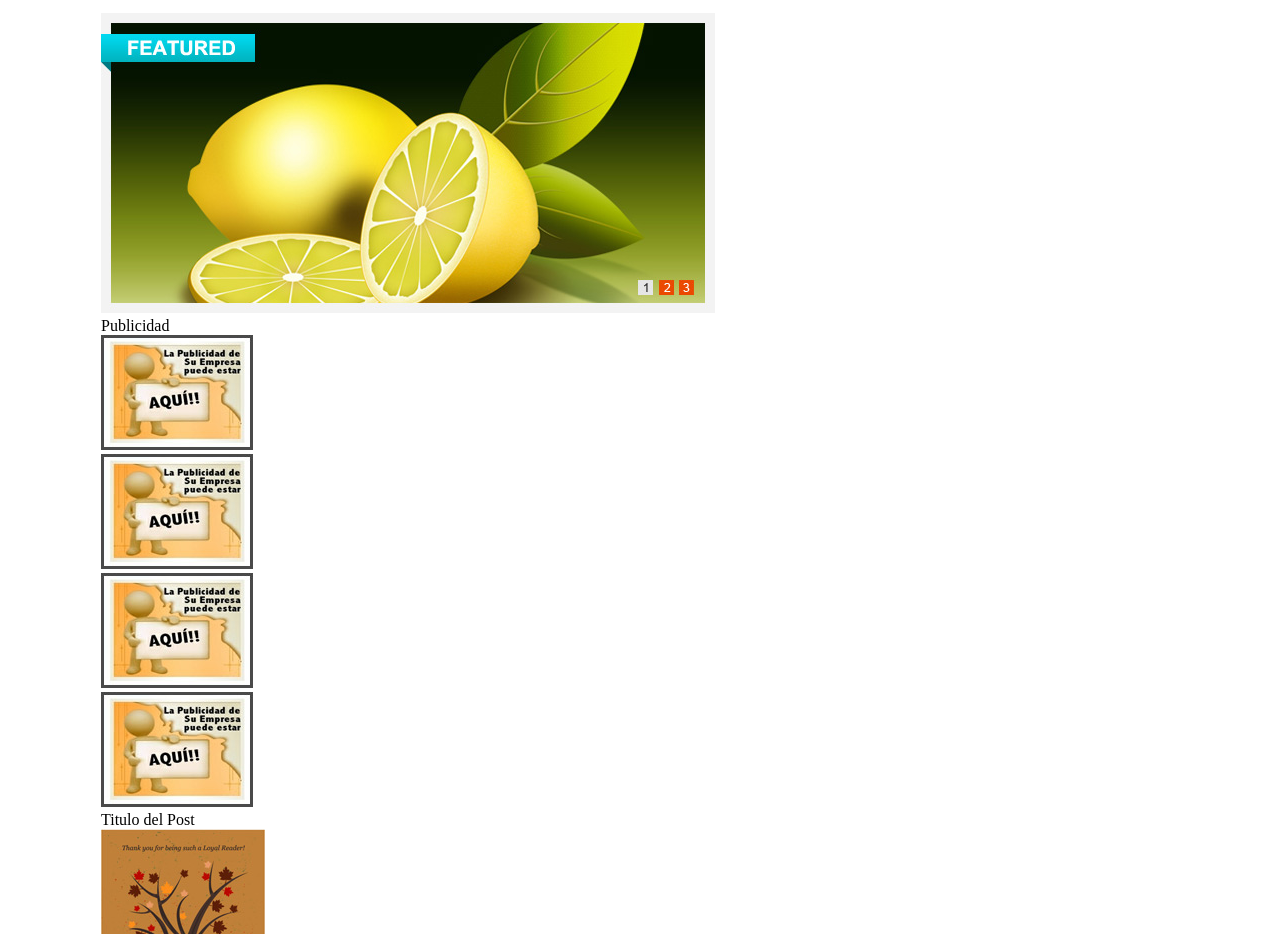
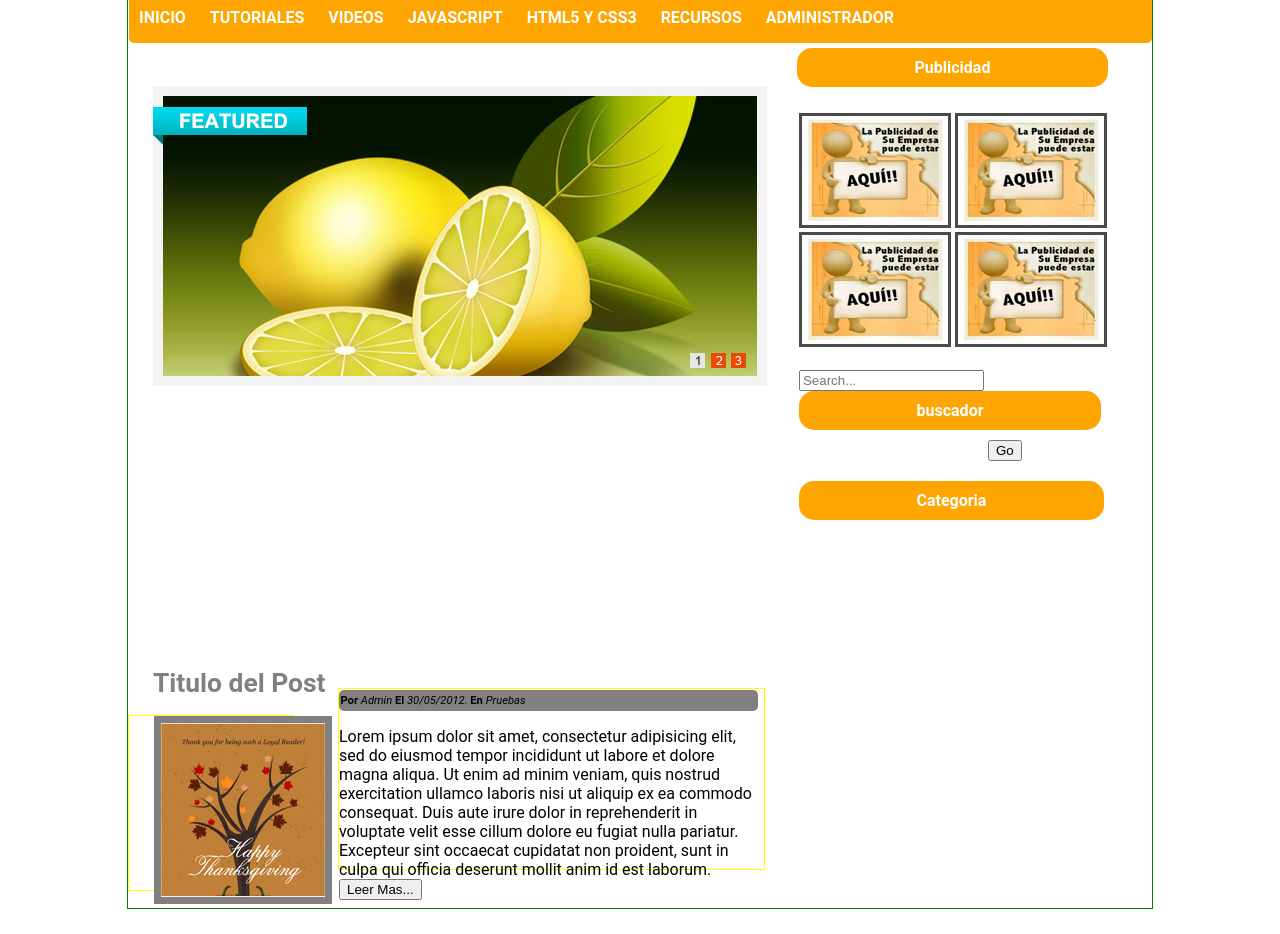
Before and after one commit to jadr94/Proyecto-WEB, a plain HTML site: page practica03css/index.html in a window 1280 px wide. Shown: the part 104-1038 px from the top of the page. After the commit the page ends 1013 px from the top, so only its background shows below. Drawn offline with Linux system fonts and the light colour scheme.

Commit message:
practica03 CSS3 parte 2

```diff
--- a/practica03css/css/estilo.css
+++ b/practica03css/css/estilo.css
@@ -1,32 +1,161 @@
 body {
 	font-size: 16px; /*1em*/
+	font-family: 'Roboto', sans-serif;
 	margin: 0 auto; /*Centramos el Body*/
-	max-width: 1078px; /*Empresa-Cliente*/
-	min-width: 1078px; /*Devido a las imagenes flotantes debe de aber un minimo */
+	max-width: 1024px; /*Empresa-Cliente*/
 }
 header nav {
+
 	margin-left: 220px;
     /*text-align: center;*/
 }
 
-header nav ul{
+header nav{
+
 	background: orange;
+	margin-left: auto;
+	border-radius: 5px;
+	margin-bottom: 15px;
+	/*margin-bottom: -15px;sube seccion*/
+	padding: .02px 0px .02px 0px;
+	width: 99.9%;
 }
 header nav ul li{
-	color: gray;
+	color: white;
 	display: inline-block;
 	font-size: 1em;
-	margin-right: 10px;
+	font-weight: bold;
+	margin-right: 50px;
+	margin-left: -30px;
 	/*text-decoration: underline;*/ /*subrayar la palabra */
 }
+body{
+	border: 1px solid green;
+}
+
+#logo{
+
+	margin-left: 15px;
+}
+
 #red1,#red2,#red3{
 	margin-top: 15px;
 	margin-right: 10px;
 	float: right;
 }
-.mithemaenhtml5{
+#mithemaenhtml5{
+	font-size: 1.65em;
 	font-weight: bold;
 	color: gray;
+	margin-left:15px;
+
+}
+#primerseccion article{
+
+	display: inline-block;
+
+}
+#buscador{
+	position: relative;
+	top: 50px;
+
+}
+#categoria{
+	position: relative;
+	top: 100px;
+}
+#FEATURED{
+	margin-left: 25px;
+	height: 310px;
+	width: 640px;
+}
+#search{
+position: relative;
+	right: 10
+	top: 70px;
+}
+#go{
+position: relative;
+	top: 70px;
+}
+
+#art01secc01{
+
+	display: inline-block;
+
+	height: 610px;
+	width: 315px;
+
+}
+#art01secc01 article{
+
+	position: relative;
+	left: 2px;
+	top: 20px;
+	display: inline-block;
+	margin: auto;
+}
+.encabezados{
+
+	padding: 10px 117.5px 10px 117.5px;
+	background: orange;
+	color: white;
+	border-radius: 15px;
+	font-weight: bold;
+}
+#titulodelpost{
+	margin-left: 25px;
+color:gray;
+font-size: 1.65em;
+font-weight: bold;
+}
+#imgpost{
+	margin-left: 25px;
+	border: 7.5px solid gray;
+	height: 174px;
+	width: 164px;
+}
+#segundaseccion article{
+	border: 1px solid yellow;
+ display: inline-block;
+}
+#titulodelpost{
+	margin-left: 25px;
+color:gray;
+font-size: 1.65em;
+font-weight: bold;
+}
+#imgpost {
+	margin-left: 25px;
+	border: 7.5px solid gray;
+	height: 174px;
+	width: 164px;
+}
+
+#art01secc02 {
+	height: 174px;
+	width: 164px;
+}
 
 
+#art02secc02 {
+	position: relative;
+	top: -10px;
+	left: 40px;
+	border: 1px solid black;
+	display: inline-block;
+	height: 180px;
+	width: 425px;
 }
+#poradmin{
+	font-size: .7em;
+	background: gray;
+	padding: 4px 232px 4px 1.5px;
+	border-radius: 5px;
+}
+#art03secc02 {
+
+	padding-left: 15px;
+	height: 340px;
+	width: 315px;
+}
--- a/practica03css/index.html
+++ b/practica03css/index.html
@@ -7,12 +7,12 @@
 </head>
 <body>
 	<header>
-		<img src="img/logo.jpg" alt="">
+		<img src="img/logo.jpg" alt="" id="logo">
 		<img src="img/red3.png" alt="" id="red3">
 		<img src="img/red2.png" alt="" id="red2">
 		<img src="img/red1.png" alt="" id="red1">
 		<br>
-		<span class="mithemaenhtml5">MI THEMA EN HTML5</span>
+		<span id="mithemaenhtml5">MI THEMA EN HTML5</span><p>
 		<nav>
 			<ul>
 				<li>INICIO</li>
@@ -30,33 +30,42 @@
 		<article id="FEATURED">
 			<img src="img/slider.jpg">
 		</article>
-		<article>
-			<span class="encabezados">Publicidad</span>
+		<article id="art01secc01">
+			<span class="encabezados">Publicidad</span><p>
 			<article><img src="img/publicidad.jpg" alt=""></article>
 			<article><img src="img/publicidad.jpg" alt=""></article>
 			<article><img src="img/publicidad.jpg" alt=""></article>
 			<article><img src="img/publicidad.jpg" alt=""></article>
+
+			<article id="art02secc01">
+				<span class="encabezados" id="buscador">buscador</span>
+				<input id="search" type="search" placeholder="Search...">
+				<input id="go" type="button" Value="Go">
+			</article>
+			<article>
+			<span class="encabezados" id="categoria">Categoria</span>
+			</article>
 		</article>
+
 	</section>
-	<section>
-		<span class="titulodelpost">Titulo del Post</span>
-		<article>
-			<img src="img/img-post.jpg">
-			<span class="poradmin">Por Admin El 30/05/2012. En Pruebas</span>
+	<section id="segundaseccion">
+		<span id="titulodelpost">Titulo del Post</span><br>
+		<article id="art01secc02">
+			<img src="img/img-post.jpg" id="imgpost">
+		</article>
+		<article id="art02secc02">
+				<span id="poradmin"><strong>Por </strong><em>Admin </em><strong>El </strong> <em>30/05/2012. </em><strong>En </strong> <em>Pruebas </em></span>
+				<br>
 			<br>
 			Lorem ipsum dolor sit amet, consectetur adipisicing elit, sed do eiusmod
 			tempor incididunt ut labore et dolore magna aliqua. Ut enim ad minim veniam,
 			quis nostrud exercitation ullamco laboris nisi ut aliquip ex ea commodo
 			consequat. Duis aute irure dolor in reprehenderit in voluptate velit esse
 			cillum dolore eu fugiat nulla pariatur. Excepteur sint occaecat cupidatat non
-			proident, sunt in culpa qui officia deserunt mollit anim id est laborum.
+			proident, sunt in culpa qui officia deserunt mollit anim id est laborum. <br>
 			<input type="button" value="Leer Mas...">
 		</article>
-		<article>
-			<span class="encabezados">buscador</span>
-			<input type="search" placeholder="Search...">
-			<input type="button" Value="Go">
-		</article>
+
 	</section>
 
 
```
